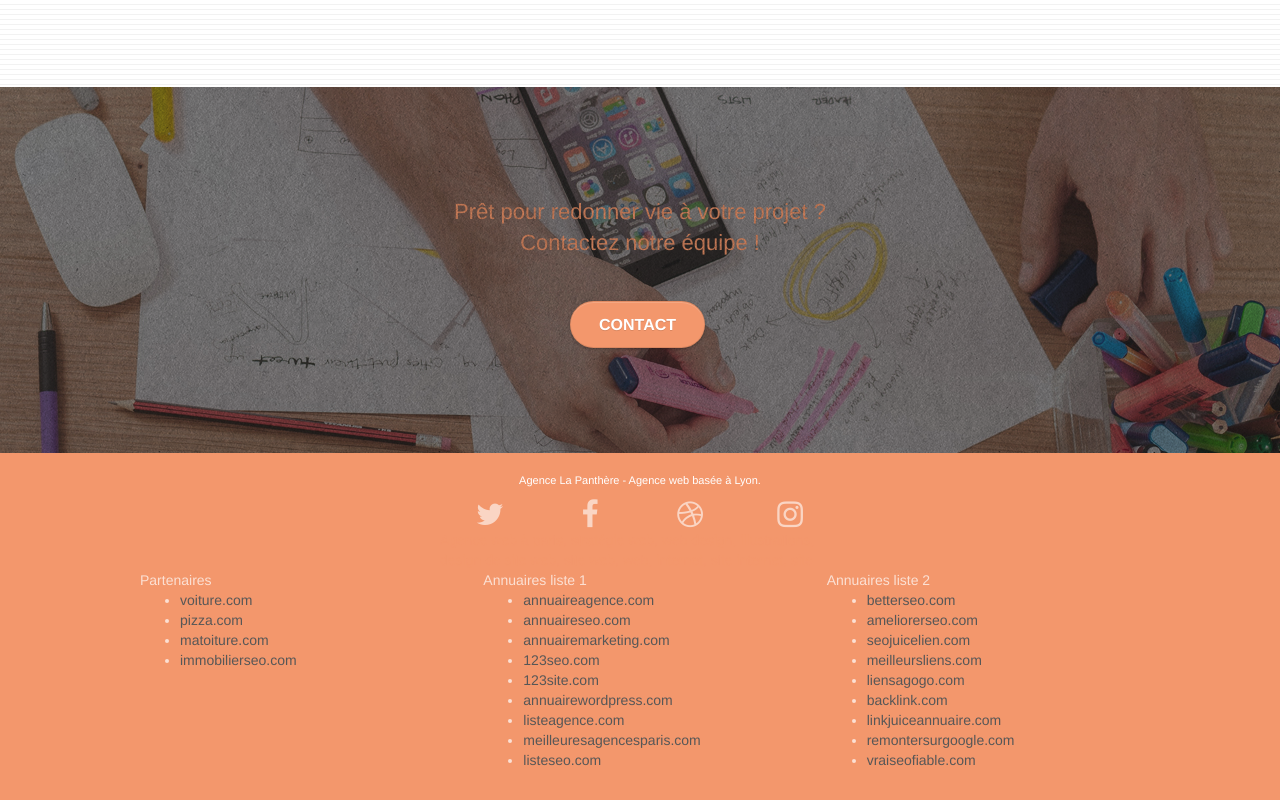
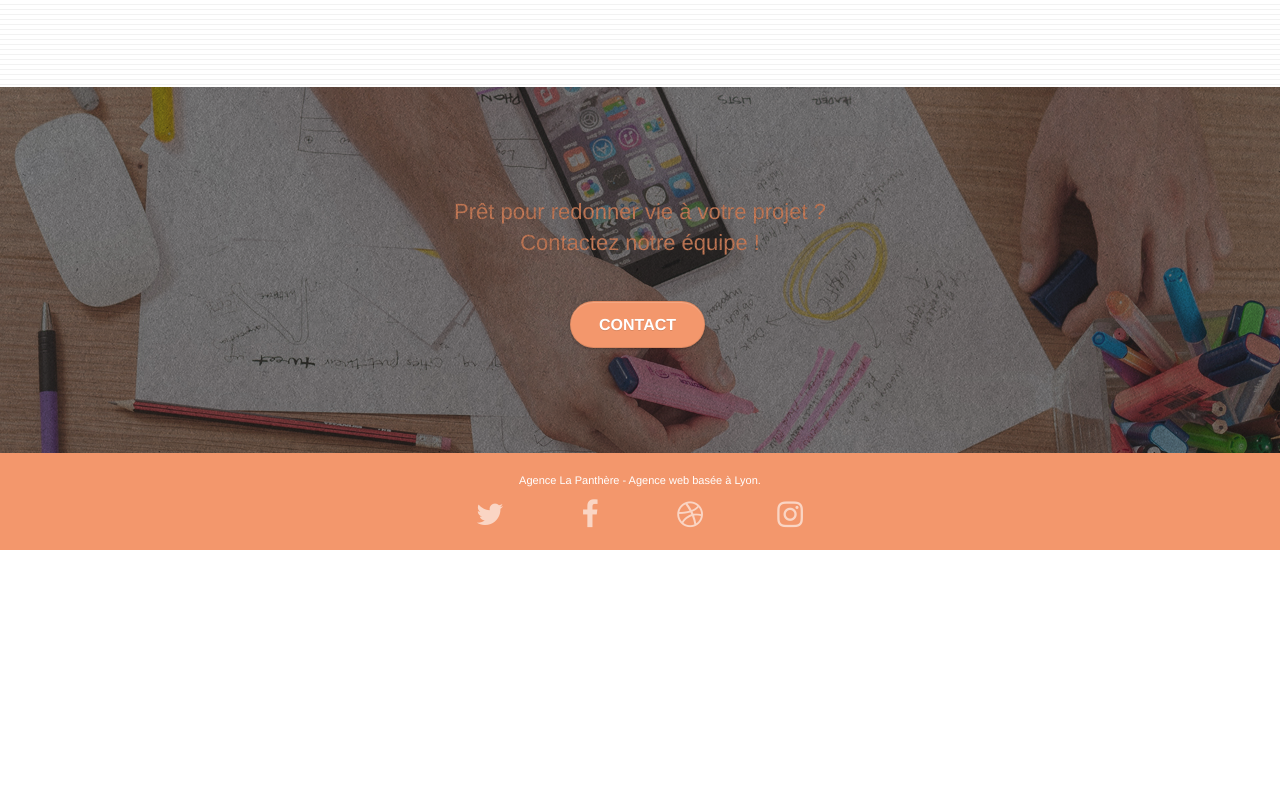
Before and after one commit to BriceLgs/Panthere_seo, a plain HTML site: page index.html in a window 1280 px wide. Shown: the part 2798-3598 px from the top of the page. After the commit the page ends 3348 px from the top, so only its background shows below. Drawn offline with Linux system fonts and the light colour scheme.

Commit message:
modification html

```diff
--- a/index.html
+++ b/index.html
@@ -181,7 +181,7 @@
 				</p>
 			</div>
 			<div class="col-sm-6">
-				<a href="#" data-lightbox="img/4.bmp" data-gallery-id="gallery-1" data-caption="Conception d'un site pour une agence de mariage" data-frame="snapshot-lb"><img src="img/4.bmp" class="img-responsive portfolio-thumb" alt="paris web design logo agence web meilleure agence, Création d'un site web pour agence de mariage" /></a>
+				<a href="#" data-lightbox="img/4.bmp" data-gallery-id="gallery-1" data-caption="Conception d'un site pour une agence de mariage" data-frame="snapshot-lb"><img src="img/4.bmp" class="img-responsive portfolio-thumb" alt="Création d'un site web pour agence de mariage" /></a>
 				<h3 class="mg-md text-center">
 					Conception d'un site pour une agence de mariage
 				</h3>
@@ -238,46 +238,6 @@
 							<a class="social" href="index.html"><span class="fa fa-instagram icon-md"></span></a>
 						</div>
 					</div>
-					<div class="keywords" style="color:#F3976C;">Agence web à paris, stratégie web, web design, illustrations, design de site web, site web, web, internet, site internet, site</div>
-				</div>
-				<div class="row">
-					<div class="col-sm-4">
-						Partenaires
-							<ul>
-								<li><a href="voiture.com">voiture.com</a></li>
-								<li><a href="pizza.com">pizza.com</a></li>
-								<li><a href="matoiture.com">matoiture.com</a></li>
-								<li><a href="immobilierseo.com">immobilierseo.com</a></li>
-							</ul>
-					</div>
-					<div class="col-sm-4">
-						Annuaires liste 1
-						<ul>
-							<li><a href="annuaireagence.com">annuaireagence.com</a></li>
-							<li><a href="annuaireseo.com">annuaireseo.com</a></li>
-							<li><a href="annuairemarketing.com">annuairemarketing.com</a></li>
-							<li><a href="123seoture.com">123seo.com</a></li>
-							<li><a href="123site.com">123site.com</a></li>
-							<li><a href="annuairewordpress.com">annuairewordpress.com</a></li>
-							<li><a href="listeagence.com">listeagence.com</a></li>
-							<li><a href="meilleuresagencesparis.com">meilleuresagencesparis.com</a></li>
-							<li><a href="listeseo.com">listeseo.com</a></li>
-						</ul>
-					</div>
-					<div class="col-sm-4">
-						Annuaires liste 2
-						<ul>
-							<li><a href="betterseo.com">betterseo.com</a></li>
-							<li><a href="ameliorerseo.com">ameliorerseo.com</a></li>
-							<li><a href="seojuicelien.com">seojuicelien.com</a></li>
-							<li><a href="meilleursliens.com">meilleursliens.com</a></li>
-							<li><a href="liensagogo.com">liensagogo.com</a></li>
-							<li><a href="backlink.com">backlink.com</a></li>
-							<li><a href="linkjuiceannuaire.com">linkjuiceannuaire.com</a></li>
-							<li><a href="remontersurgoogle.com">remontersurgoogle.com</a></li>
-							<li><a href="vraiseofiable.com">vraiseofiable.com</a></li>
-						</ul>
-					</div>
 				</div>
 			</div>
 		</div>
```
